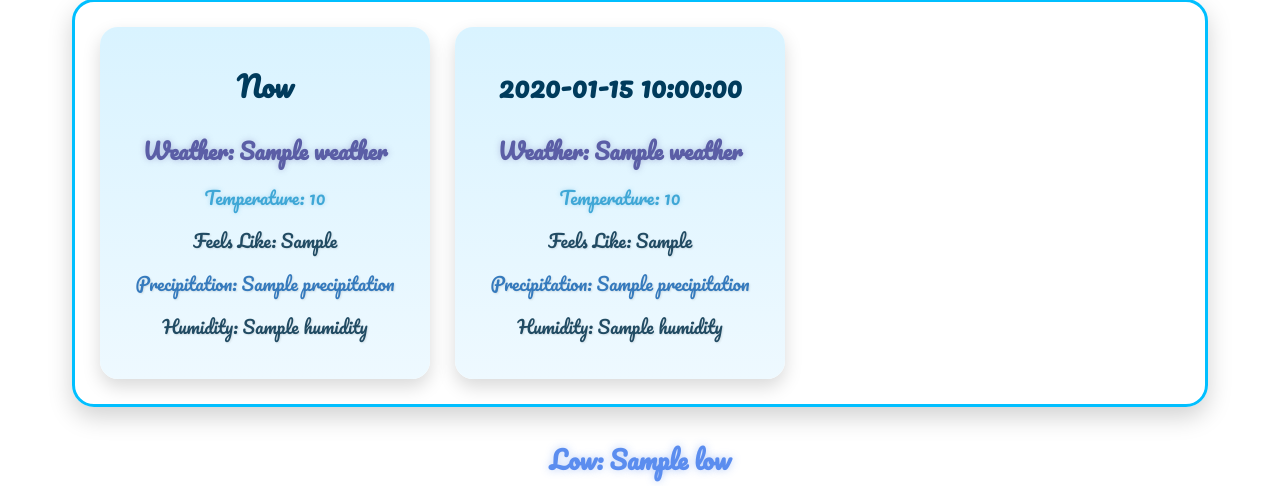
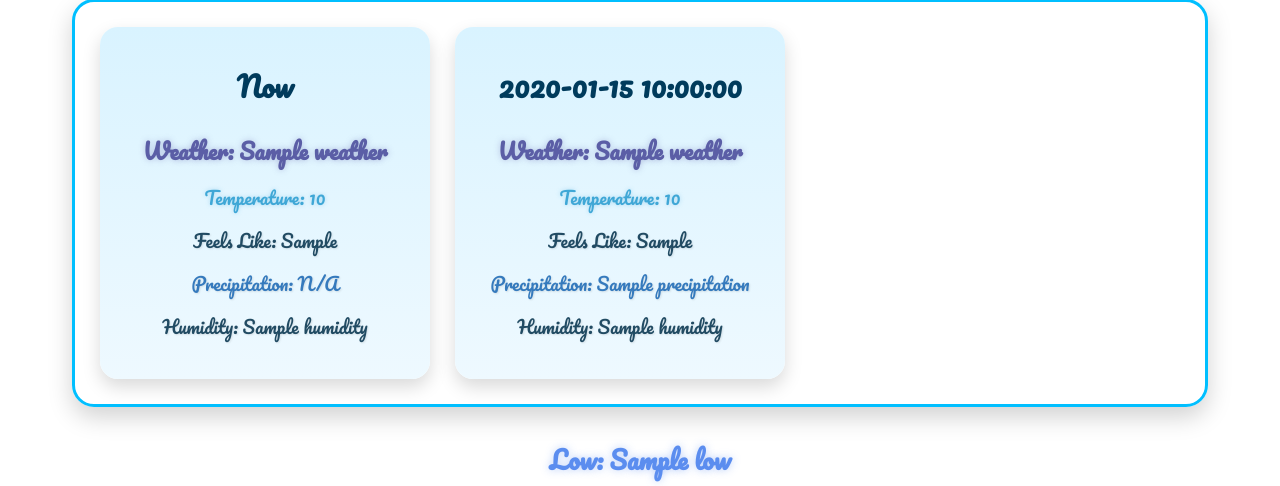
Before and after one commit to Kenny-G-z/Weather-App, a Flask app: template templates/Website.html in a window 1280 px wide. Shown: the part 522-1008 px from the top of the page. Run offline with Flask 3, Linux system fonts and the light colour scheme; the template is opened without the code that fills it: most values are stand-ins (such as "Sample title", 1, 10 or a date in 2020).

Commit message:
Minor Changes

```diff
--- a/api.py
+++ b/api.py
@@ -38,7 +38,6 @@ def get_weather(city):
         "low": f'{weather_data["main"]["temp_min"]:.1f}°F',
         "humidity": f'{weather_data["main"]["humidity"]}%',
         "feels like": f'{weather_data["main"]["feels_like"]:.1f}°F',
-        "precipitation": f'{round(weather_data.get("rain", {}).get("1h", 0) * 100)}%',
         "temp_diff":weather_data["main"]["temp"] >= weather_data["main"]["feels_like"]
     }
 
@@ -53,6 +52,7 @@ def get_weather(city):
 
         if forecast_time <= current_time:
             continue
+
         if late_night:
             if forecast_time.date() == today:
                 pass
--- a/templates/Website.html
+++ b/templates/Website.html
@@ -48,7 +48,7 @@
                     <p>Weather: {{ weather["current"]["weather"] }}</p>
                     <p class="{% if weather['current']['temp_diff'] %}highlight{% endif %}">Temperature: {{ weather["current"]["temperature"] }}</p>
                     <p class="{% if not weather['current']['temp_diff'] %}highlight{% endif %}">Feels Like: {{ weather["current"]["feels like"] }}</p>
-                    <p class="precipitation">Precipitation: {{ weather["current"]["precipitation"] }}</p>
+                    <p class="precipitation">Precipitation: N/A </p>
                     <p>Humidity: {{ weather["current"]["humidity"] }}</p>
                 </div>
 
```
